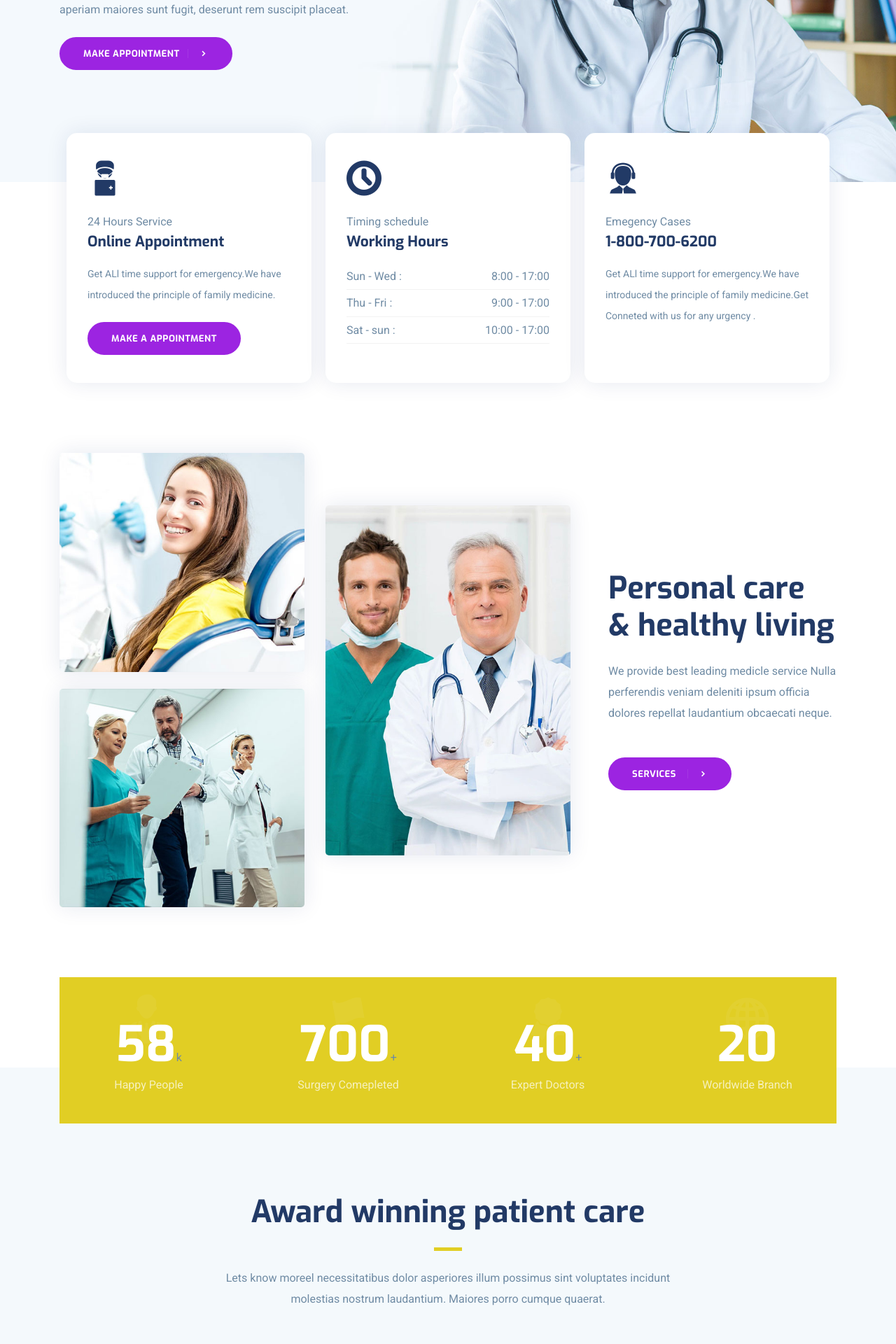
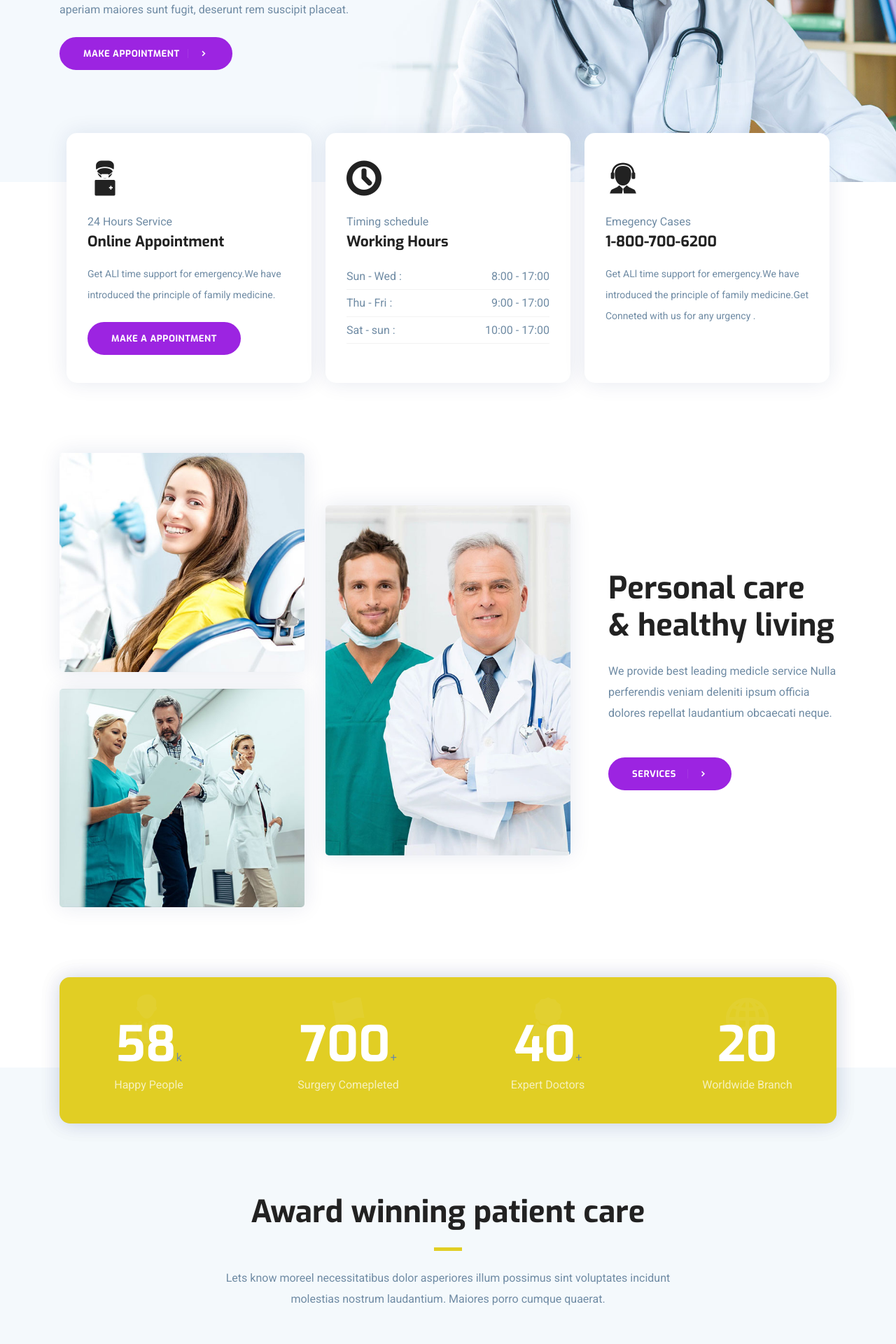
Before and after one commit to OluwaMukulu/MM-Dena, a Django app: page / in a window 1280 px wide. Shown: the part 480-2400 px from the top of the page at 70% size. Run offline with Django 4.2, Linux system fonts and the light colour scheme; some libraries are stand-ins or nearby versions.

Commit message:
4th css edits

```diff
--- a/denamm/templates/home.html
+++ b/denamm/templates/home.html
@@ -222,7 +222,7 @@
 		<div class="row align-items-center">
 			<div class="col-lg-6 ">
 				<div class="appoinment-content">
-					<img src="{% static 'denamm/images/about/img-3.jpg' %}" alt="" class="img-fluid">
+					<img class = "about-img img" src="{% static 'denamm/images/about/img-3.jpg' %}" alt="" class="img-fluid">
 					<div class="emergency">
 						<h2 class="text-lg"><i class="icofont-phone-circle text-lg"></i>+23 345 67980</h2>
 					</div>
--- a/static/denamm/css/master.css
+++ b/static/denamm/css/master.css
@@ -41,7 +41,7 @@
 
   .testimonial-block.style-2 i {
     bottom: -20px;
-    color: #e1ce24;
+    color: #9c24e1;
     opacity: 0.3;
   }
 
@@ -69,6 +69,7 @@
     bottom: 20px;
     background: #e1ce24;
     padding: 48px;
+    opacity: 0.9;
   }
 
   .backtop {
@@ -80,11 +81,11 @@
   }
 
   .widget .footer-menu a:hover {
-    color: #e1ce24;
+    color: #9c24e1;
   }
 
   .widget-contact h6 i {
-    color: #e1ce24;
+    color: #9c24e1;
   }
 
   .navigation .dropdown-submenu.active > .dropdown-toggle,
@@ -99,3 +100,57 @@
   #navbarmain .active .nav-link {
     color: #9c24e1;
   }
+
+  a:focus, a:hover {
+    color: #9c24e1;
+    text-decoration: none;
+  }
+
+  .feature-item .feature-icon i {
+    color: #222;
+  }
+
+  .overlay:before {
+    background: #9c24e1;
+    opacity: 0.7;
+  }
+
+  .title-color {
+    color: #222;
+  }
+
+  .banner .block h1 {
+    color: #222;
+  }
+
+  .section-title h2 {
+    color: #222;
+  }
+
+  .feature-item h4 {
+    color: #222;
+  }
+
+  .appoinment-content img {
+    width: 85%;
+    border-radius: 5px;
+    box-shadow: 0px 0px 30px 0px rgba(0, 42, 106, 0.1);
+  }
+
+  .cta:before{
+    border-radius: 15px 15px 15px 15px;
+    box-shadow: 0px 0px 30px 0px rgba(0, 42, 106, 0.1);
+  }
+
+  .cta{
+    border-radius: 15px 15px 15px 15px;
+    box-shadow: 0px 0px 30px 0px rgba(0, 42, 106, 0.1);
+  }
+
+  .service .service-item {
+    border-radius: 15px 15px 15px 15px;
+  }
+
+  .testimonial-block {
+    border-radius: 15px 15px 15px 15px;
+  }
```
